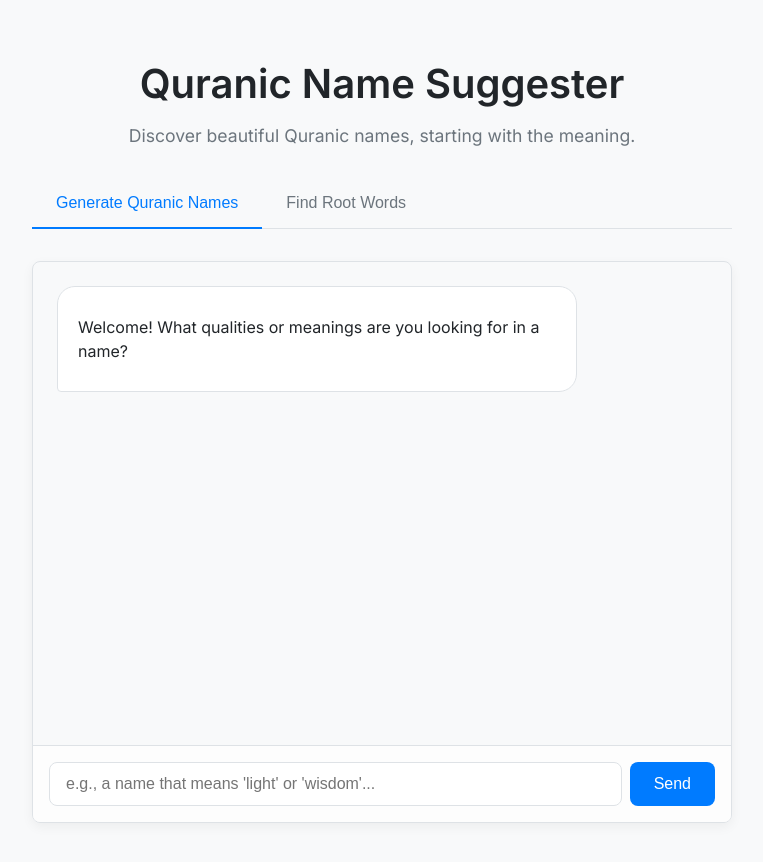
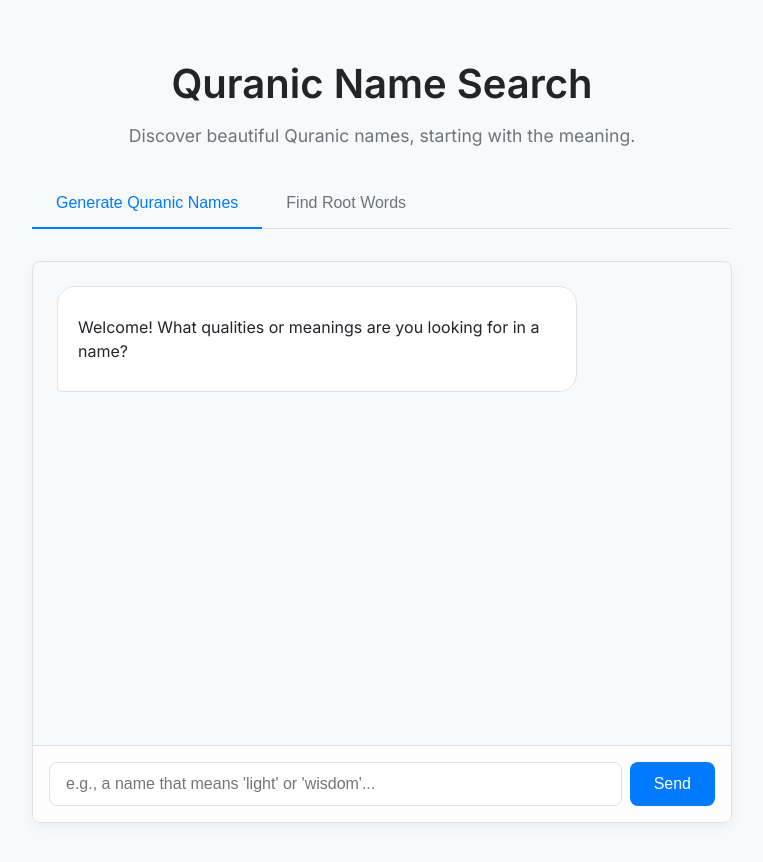
Before and after one commit to abdulmuizzf/quranic-names, a plain HTML site: page static/index.html in a window 1280 px wide. Shown: the whole page, without its empty margins (258-1021 px from the left). Drawn offline with Linux system fonts and the light colour scheme.

Commit message:
Update session summary

```diff
--- a/static/index.html
+++ b/static/index.html
@@ -12,7 +12,7 @@
 <body>
     <div class="container">
         <header>
-            <h1>Quranic Name Suggester</h1>
+            <h1>Quranic Name Search</h1>
             <p>Discover beautiful Quranic names, starting with the meaning.</p>
         </header>
 
```
Also changed, not shown: 2 other files.
